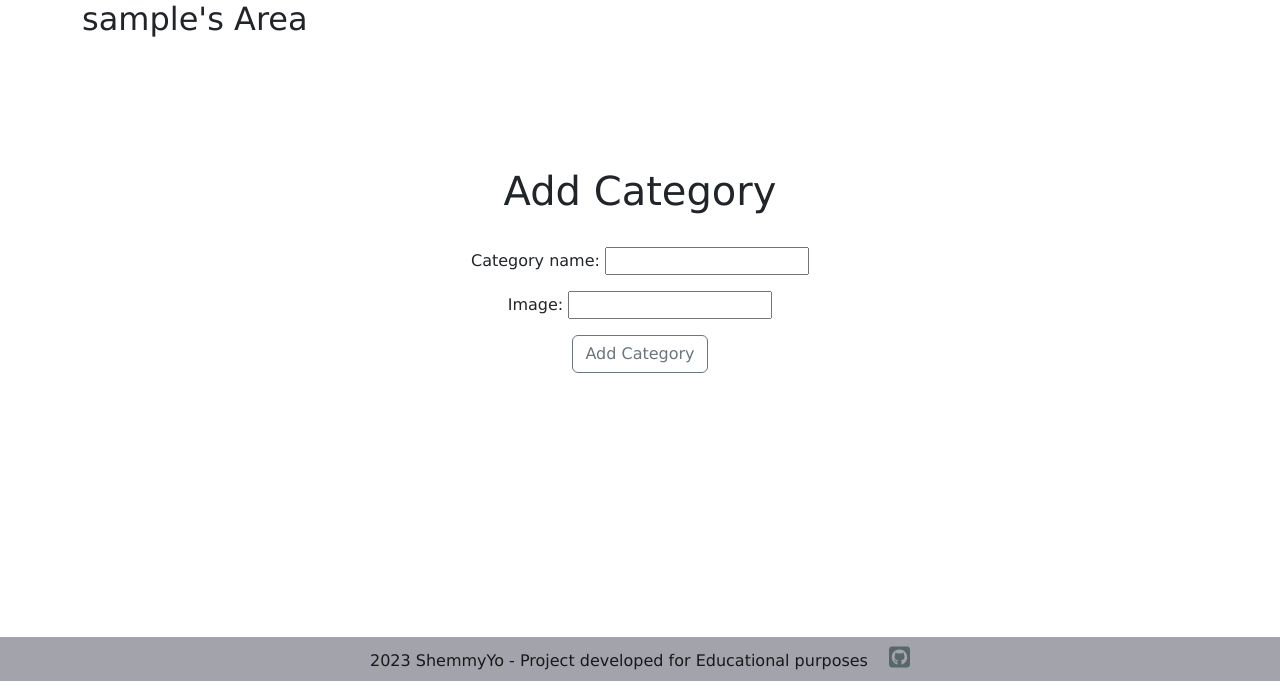
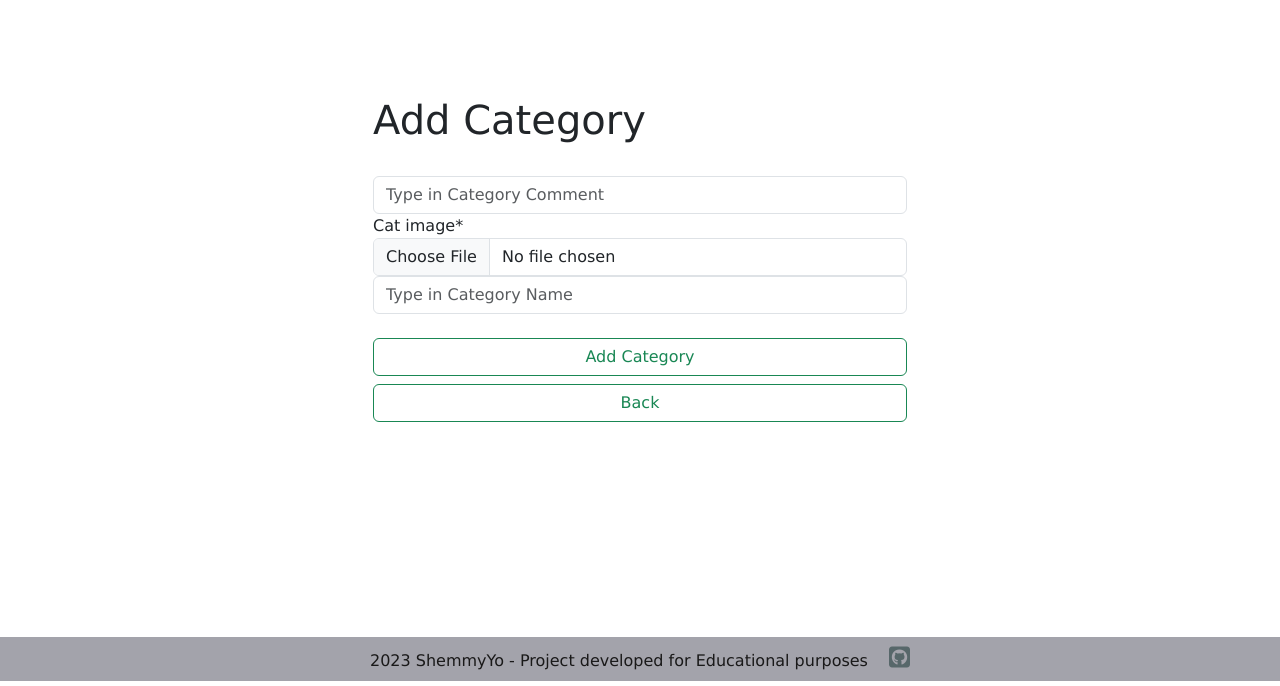
Before and after one commit to ShemmyYo/django-shemmylicious, a Django app: page /recipe_category_add/ in a window 1280 px wide. Shown: the part 119-805 px from the top of the page. Run offline with Django 3.2, Linux system fonts and the light colour scheme; the visitor is signed in with stand-in values (Sample User, id 1); some libraries are stand-ins or nearby versions.

Commit message:
fixed issue with Cloudinary not saving url to db by adding 'request.FILES' to views

```diff
--- a/blog/forms.py
+++ b/blog/forms.py
@@ -5,23 +5,40 @@ from cloudinary.models import CloudinaryField
 from django_summernote.widgets import SummernoteWidget, SummernoteInplaceWidget
 
 
+# Create a Comment Form
 class CommentForm(forms.ModelForm):
     class Meta:
         model = Comment
         fields = ('comment_title', 'comment_body',)
 
 
+# Create a Category Form
 class CategoryForm(forms.ModelForm):
     class Meta:
         model = Category
-        fields = ('category_name', 'featured_image',)
+        fields = ('category_name', 'featured_comment', 'featured_image', )
+        fields = {
+            'category_name',
+            'featured_comment',
+            'featured_image',
+        }
 
+        labels = {
+            'category_name': '',
+            'featured_comment': '',
+        }
+
+        widgets = {
+            'category_name': forms.TextInput(attrs={'class': 'form-control', 'placeholder': 'Type in Category Name'}),
+            'featured_comment': forms.TextInput(attrs={'class': 'form-control', 'placeholder': 'Type in Category Comment'}),
+            'featured_image': forms.FileInput(attrs={'class': "form-control", 'type': "file"}),
+        }
 
 # Create a Recipe Form
 class AddRecipeForm(forms.ModelForm):
     class Meta:
         model = Recipe
-        fields = (
+        fields = [
             'recipe_title',
             'category',
             'featured_comment',
@@ -29,12 +46,11 @@ class AddRecipeForm(forms.ModelForm):
             'recipe_instructions',
             'excerpt',
             'featured_image',
-            )
+        ]
 
         labels = {
             'recipe_title': '',
             'category': '',
-            'featured_image': '',
             'featured_comment': 'Type in a short but catchy comment which will be featured with your recipe... Note: Shemmylicious Food will apper as default!',
             'recipe_ingridients': '',
             'recipe_instructions': '',
@@ -44,12 +60,12 @@ class AddRecipeForm(forms.ModelForm):
         widgets = {
             'recipe_title': forms.TextInput(attrs={'class': 'form-control', 'placeholder': 'Type in Recipe Title'}),
             'category': forms.Select(attrs={'class': 'form-select'}),
-            'featured_image': forms.URLInput(attrs={'class': 'form-control', 'type': 'file'}),
             'featured_comment': forms.TextInput(attrs={'class': 'form-control'}),
             'recipe_ingridients': SummernoteWidget(attrs={'summernote': {'width': '100%', 'height': '400px', 'placeholder': 'Type in ingridients here...'}}),
             'recipe_instructions': SummernoteWidget(attrs={'summernote': {'width': '100%', 'height': '400px', 'placeholder': 'Provide instructions here...'}}),
             'excerpt': forms.TextInput(attrs={'class': 'form-control', 'placeholder': 'Additional info info (e.g. nutrition facts etc.) as required go here...' }),
             'author': forms.Select(attrs={'class': 'form-select'}),
+            'featured_image': forms.FileInput(attrs={'class': "form-control", 'type': "file"}),
         }
 
 
@@ -69,7 +85,6 @@ class UpdateRecipeForm(forms.ModelForm):
         labels = {
             'recipe_title': '',
             'category': '',
-            'featured_image': '',
             'featured_comment': 'Type in a short but catchy comment which will be featured with your recipe... Note: Shemmylicious Food will apper as default!',
             'recipe_ingridients': '',
             'recipe_instructions': '',
@@ -79,7 +94,6 @@ class UpdateRecipeForm(forms.ModelForm):
         widgets = {
             'recipe_title': forms.TextInput(attrs={'class': 'form-control', 'placeholder': 'Type in Recipe Title'}),
             'category': forms.Select(attrs={'class': 'form-select'}),
-            'featured_image': forms.URLInput(attrs={'class': 'form-control', 'type': 'file'}),
             'featured_comment': forms.TextInput(attrs={'class': 'form-control'}),
             'recipe_ingridients': SummernoteWidget(attrs={'summernote': {'width': '100%', 'height': '400px', 'placeholder': 'Type in ingridients here...'}}),
             'recipe_instructions': SummernoteWidget(attrs={'summernote': {'width': '100%', 'height': '400px', 'placeholder': 'Provide instructions here...'}}),
--- a/blog/models.py
+++ b/blog/models.py
@@ -12,7 +12,7 @@ STATUS = ((0, "Draft"), (1, "Published"))
 
 class Category(models.Model):
     category_name = models.CharField(max_length=100, unique=True, null=False, blank=False)
-    featured_image = CloudinaryField('image', )
+    featured_image = CloudinaryField('cat image', default='cat_recipe')
     featured_comment = models.CharField(null=True, blank=True, max_length=255, unique=False)
     status = models.IntegerField(choices=STATUS, default=0)
 
@@ -24,6 +24,14 @@ class Category(models.Model):
 
     def get_absolute_url(self):
         return reverse('recipe-mylist',)
+
+    """ Informative name for model """
+    def __unicode__(self):
+        try:
+            public_id = self.image.public_id
+        except AttributeError:
+            public_id = ''
+        return "Photo <%s:%s>" % (self.title, public_id)
 
 
 class Profile(models.Model):
@@ -43,14 +51,12 @@ class Profile(models.Model):
 class Recipe(models.Model):
     recipe_title = models.CharField(max_length=255, unique=True)
     slug = models.SlugField(max_length=255, unique=True, null=False)
-    status = models.IntegerField(choices=STATUS, default=0)
+    status = models.IntegerField(choices=STATUS, default=1)
     category = models.ForeignKey(Category, on_delete=models.CASCADE)
     author = models.ForeignKey(User, on_delete=models.CASCADE)
     created_date = models.DateField(auto_now_add=True)
     updated_date = models.DateField(auto_now=True)
-    featured_image = CloudinaryField('image', default='recipe')
-    # models.FileField(null=True, blank=True, upload_to='Shemmylicious/', default="recipe")
-    # CloudinaryField('image', default='recipe')
+    featured_image = CloudinaryField('recipe image', default='recipe')
     featured_comment = models.TextField(null=False, default="Shemmylicious Food")
     recipe_ingridients = models.TextField(blank=True)
     recipe_instructions = models.TextField(blank=True)
@@ -68,6 +74,7 @@ class Recipe(models.Model):
 
     def get_absolute_url(self):
         return reverse('recipe-mylist',)
+
 
 @receiver(pre_save, sender=Recipe)
 def store_pre_save(sender, instance, *args, **kwargs):
--- a/blog/views.py
+++ b/blog/views.py
@@ -46,9 +46,18 @@ def RecipeSearch(request):
 
 # Create Category View when authenticated as Superuser
 def AddCategoryFormView(request):
-    form = CategoryForm
+    submitted = False
+    if request.method == 'POST':
+        form = CategoryForm(request.POST, request.FILES)
+        if form.is_valid():
+            form.save()
+            return HttpResponseRedirect('/categories?submitted=True')
+    else:
+        form = CategoryForm
+        if 'submitted' is request.GET:
+            submitted=True
 
-    return render(request, "recipe_add_category.html", {'form': form})
+    return render(request, "recipe_add_category.html", {'form': form, 'submitted': submitted, })
 
 
 # List of Categories
@@ -69,7 +78,7 @@ def CategoryView(request, categories):
 def AddRecipeFormView(request):
     submitted = False
     if request.method == "POST":
-        form = AddRecipeForm(request.POST)
+        form = AddRecipeForm(request.POST, request.FILES)
         if form.is_valid():
             form.instance.author = request.user
             form.save()
--- a/shemmylicious/urls.py
+++ b/shemmylicious/urls.py
@@ -1,5 +1,7 @@
 from django.contrib import admin
 from django.urls import path, include
+from django.conf import settings
+from django.conf.urls.static import static
 
 urlpatterns = [
     path('admin/', admin.site.urls),
@@ -9,7 +11,7 @@ urlpatterns = [
     path('members/', include('django.contrib.auth.urls')),
     path('members/', include('members.urls')),
 
-]
+]+ static(settings.MEDIA_URL, document_root=settings.MEDIA_ROOT)
 
 # Configure Admin Titles
 admin.site.site_header = "Shemmylicious Admin Area"
--- a/templates/recipe_add_category.html
+++ b/templates/recipe_add_category.html
@@ -1,33 +1,50 @@
 {% extends 'base.html' %}
+{% block title %}Add Category{% endblock %}
 {% load static %}
+{% load crispy_forms_tags %}
 
 {% block content %}
 
 {% if user.is_authenticated %}
 
 <div class="container">
-    <h2>{{ user.username }}'s Area</h2>
-    <br /><br /><br />
-    <center>
+    <br>
+    <div class="container col-6">
+        {% if submitted %}
+        <center>
+            <br>
+            <br>
+            <h5>Category was Submitted Succesfully, {{ user }}!</h5>
+            <br>
+            <br>
+            <a href="{% url 'recipes' %}" class="btn btn-outline-success">Back</a>
+            <a href="{% url 'recipe-mylist' %}" class="btn btn-outline-success">My Recipes</a>
+        </center>
+
+        {% else %}
+        <br>
         <br>
         <br>
         <h1>Add Category</h1>
         <br>
-        <div class="container col-6">
-            {% if submitted %}
-            Your Recipe was Submitted Succesfully!
-            {% else %}
-            <form action="" method="POST" enctype="multipart/form-data">
-                {% csrf_token %}
-                {{ form.media }}
+        <form action="" method="POST" enctype="multipart/form-data">
+            {% csrf_token %}
+            {{ form.media }}
 
-                {{ form.as_p }}
+            {{ form | crispy }}
+            <br>
+            <center>
+                <div class="d-grid gap-2 col-12">
+                    <input type="submit" value="Add Category" class="btn btn-outline-success">
+                    <a href="{% url 'recipes' %}" class="btn btn-outline-success">Back</a>
+                </div>
+            </center>
+        </form>
+        <br>
 
-                <input type="submit" value="Add Category" class="btn btn-outline-secondary">
-            </form>
-            {% endif %}
-        </div>
-    </center>
+        {% endif %}
+
+    </div>
     <br>
     <br>
     <br>
--- a/templates/recipe_detail.html
+++ b/templates/recipe_detail.html
@@ -62,6 +62,7 @@
                 <img src="https://asset.cloudinary.com/dteyj4llb/f6e04f3ac88f266da941b472675fd64c" width="100%">
                 {% else %}
                 <img src="{{ post.featured_image.url }}" width="100%">
+                <br>
                 {% endif %}
             </div>
         </div>
@@ -85,6 +86,11 @@
     <div class="row">
         <div class="col card mb-4  mt-3 left top">
             <div class="card-body">
+
+
+                {{ post.featured_image.url }}
+
+
                 <!-- The recipe content goes inside the card-text. -->
                 <!-- Use the | safe filter inside the template tags -->
                 <!-- Ingridients -->
--- a/templates/recipe_list_by_category.html
+++ b/templates/recipe_list_by_category.html
@@ -15,7 +15,7 @@
       <div class="col-lg-4 col-12">
         <div class="image-container">
           {% if "recipe" in recipe.featured_image.url %}
-          <img src="https://res.cloudinary.com/dteyj4llb/image/upload/v1679649965/media/Shemmylicious/recipe.png"
+          <img src="https://res.cloudinary.com/dteyj4llb/image/upload/v1681299689/media/Shemmylicious/img3_oclnvl.jpg"
             alt="deafult image" class="img-thumbnail card-img-top ">
           {% else %}
           <img src="{{ recipe.featured_image.url }}" alt="image" class="img-thumbnail card-img-top">
```
Also changed, not shown: shemmylicious/settings.py (+1 -8 lines), templates/recipe_add.html (+20 -11 lines), templates/recipe_update.html (+10 -11 lines), blog/migrations/0020_recipe_f_image.py (added), blog/migrations/0021_auto_20230412_1013.py (added).
